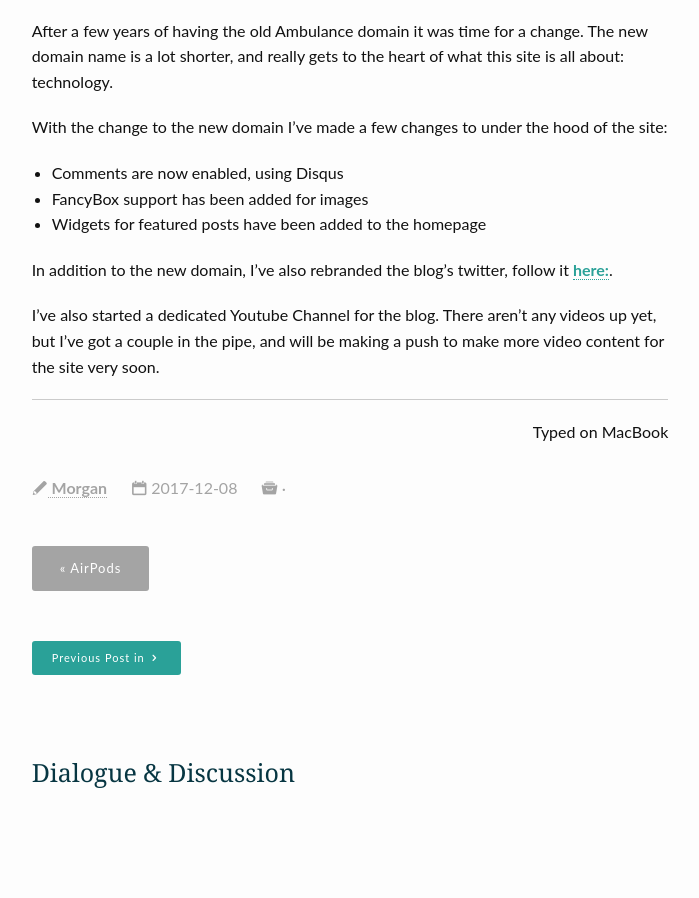
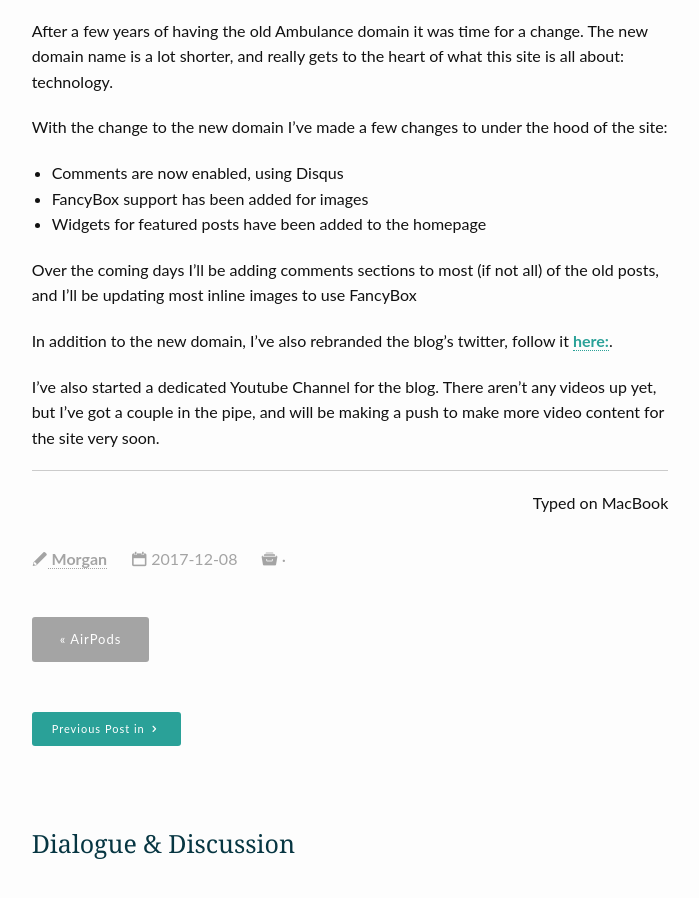
Before and after one commit to missourivalleytech/missourivalleytech.github.io, a Jekyll site: the page built from _posts/2017/2017-12-08-Weve-Moved.md, in a window 1280 px wide and 900 px high, scrolled down 497 px. Shown: the whole window, without its empty margins (290-989 px from the left). Built offline with Jekyll 4.4.1, drawn with Linux system fonts in a browser that asks for light colours; nearby versions of some CDN libraries; comment, search, counter and statistics services are not loaded.

Commit message:
Updated text on move announcement

```diff
--- a/_posts/2017/2017-12-08-Weve-Moved.md
+++ b/_posts/2017/2017-12-08-Weve-Moved.md
@@ -28,6 +28,8 @@ With the change to the new domain I've made a few changes to under the hood of t
 + FancyBox support has been added for images
 + Widgets for featured posts have been added to the homepage
 
+Over the coming days I'll be adding comments sections to most (if not all) of the old posts, and I'll be updating most inline images to use FancyBox
+
 In addition to the new domain, I've also rebranded the blog's twitter, follow it [here:](https://twitter.com/MoValleyTech).
 
 I've also started a dedicated Youtube Channel for the blog. There aren't any videos up yet, but I've got a couple in the pipe, and will be making a push to make more video content for the site very soon.
```
